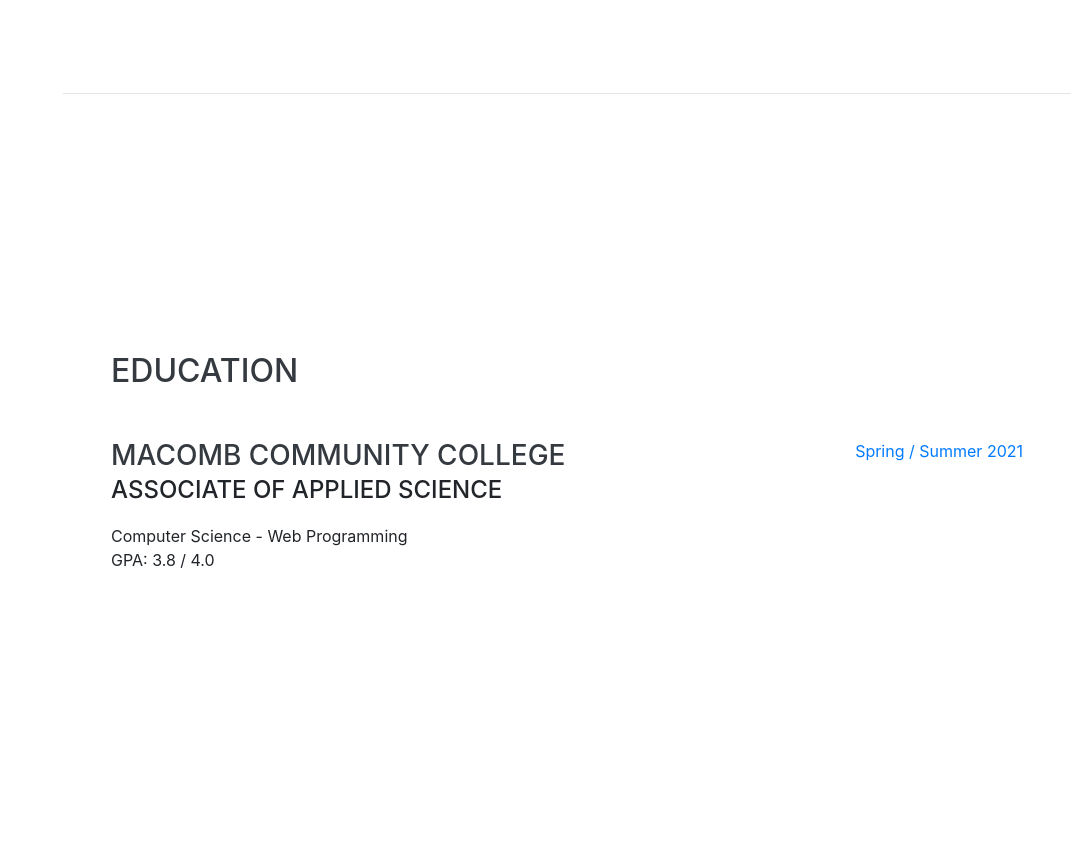
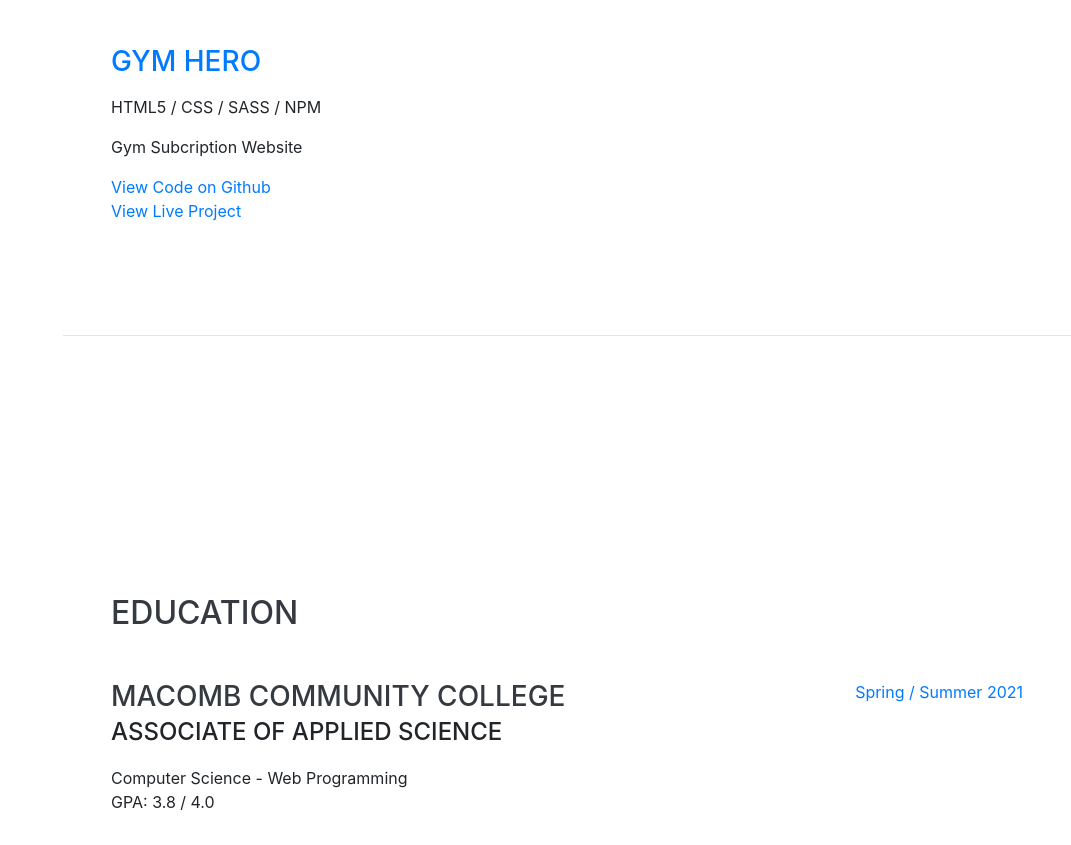
Before and after one commit to collins777/portfolio2109, a website with bundled scripts: page index.html in a window 1280 px wide. Shown: the part 3939-4784 px from the top of the page, without its empty margins (209-1280 px from the left). Built offline with nearby package versions, Linux system fonts and the light colour scheme; a web font is replaced by a local one.

Commit message:
Updated portolio projects section

```diff
--- a/index.html
+++ b/index.html
@@ -557,6 +557,44 @@
               /></div
           ></a> -->
           </div>
+          <div
+            class="resume-item d-flex flex-column flex-md-row justify-content-between mb-5"
+          >
+            <div class="resume-content">
+              <h3 class="mb-0">
+                <a href="https://distracted-poincare-a8e092.netlify.com/"
+                  >Gym Hero</a
+                >
+              </h3>
+              <div class="subheading mb-3"></div>
+              <p>
+                HTML5 / CSS / SASS / NPM
+              </p>
+              <p>
+                Gym Subcription Website
+              </p>
+              <p>
+                <a
+                  target="_blank"
+                  href="https://github.com/collins777/gym-hero"
+                  >View Code on Github</a
+                >
+                <br />
+                <a
+                  target="_blank"
+                  href="https://upbeat-franklin-ea2af6.netlify.app/"
+                  >View Live Project</a
+                >
+              </p>
+            </div>
+            <!-- <a href="https://sleepy-leakey-df88fa.netlify.com/">
+            <div class="image-container image-container--1">
+              <img
+                src="./img/hello-search.png"
+                alt="Hello Search Image Link"
+              /></div
+          ></a> -->
+          </div>
         </div>
       </section>
       <!-- ------------------------------------ End Portfolio Section ------------------------------------ -->
```
